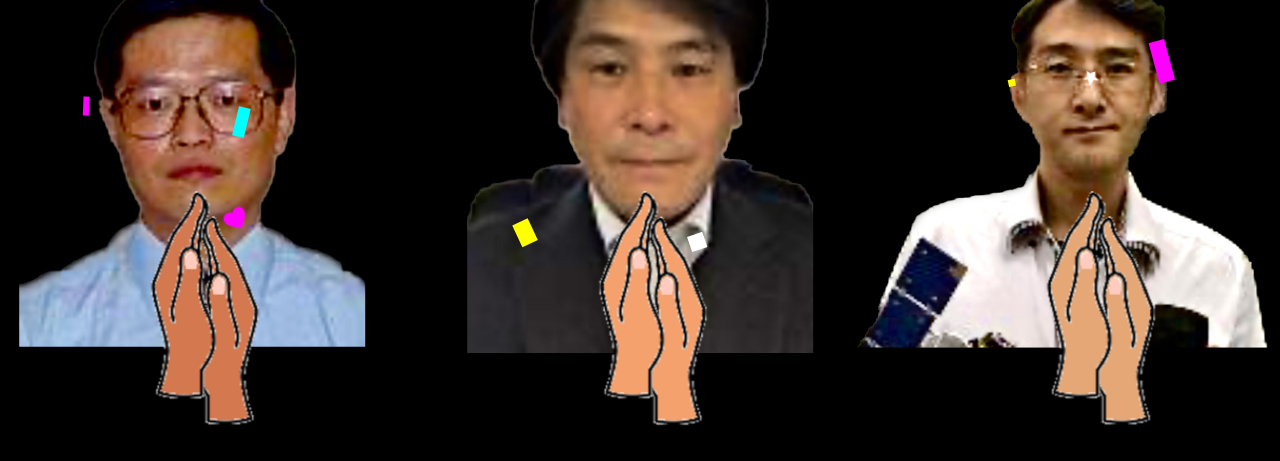
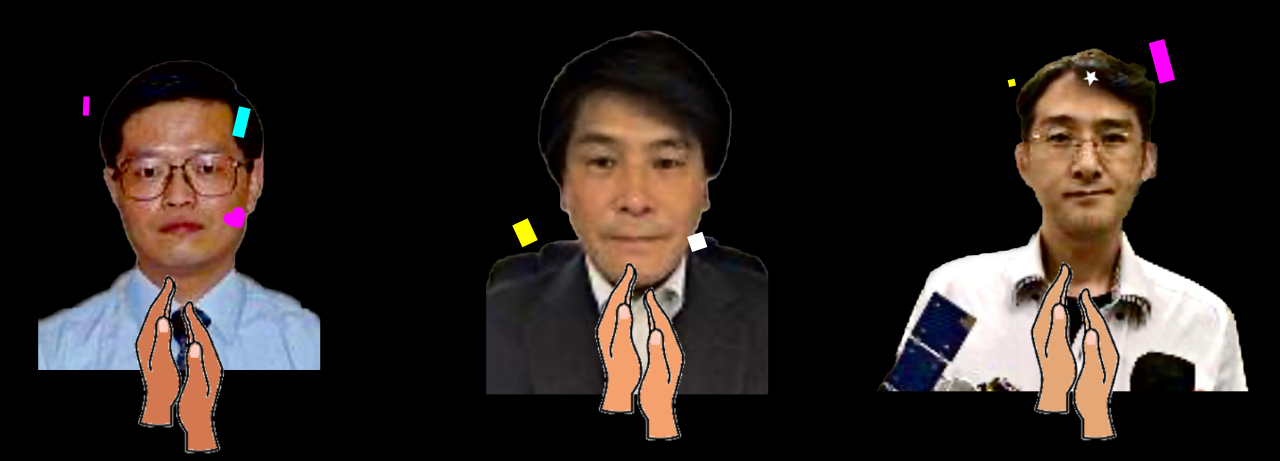
Before and after one commit to attyoh/birthday, a plain HTML site: page omikawa/birthday.html in a window 1280 px wide. Shown: the part 429-890 px from the top of the page. Before the commit the page ends 864 px from the top, so only its background shows below. Drawn offline with Linux system fonts and the light colour scheme.

Commit message:
fix css image max

```diff
--- a/omikawa/birthday.html
+++ b/omikawa/birthday.html
@@ -3,7 +3,7 @@
 <head>
     <meta charset="UTF-8">
     <meta name="viewport" content="width=device-width, initial-scale=1.0">
-    <title>大見川！お誕生日おめでとう！</title>
+    <title>Happy Birthday !!</title>
     <link rel="stylesheet" href="css/styles.css">
 </head>
 <div>
--- a/omikawa/css/styles.css
+++ b/omikawa/css/styles.css
@@ -40,63 +40,64 @@ body {
 /* 顔の画像 */
 .img-cat img {
     position: absolute;
-    width: 27%;
+    width: 22%;
     bottom: -13vw;
 }
 
 /* 手の画像 */
 .img-hand img {
     position: absolute;
-    width: 15%;
+    width: 11%;
 }
 
 /* 真ん中の画像 */
 #img-cat-center img{
-    left: 50%;
+    left: 49%;
     bottom: -16vw;
     transform: translate(-50%, -50%);
 }
 
 #img-container-center_right img{
-    left: 45%;
-    bottom: -5vw;
+    left: 46%;
+    bottom: -6vw;
 }
 
 #img-container-center_left img{
-    left: 42%;
-    bottom: -3vw;
+    left: 43%;
+    bottom: -4vw;
 }
 
 /* 右の画像 */
 #img-cat-right img{
-    width: 32%;
+    width: 29%;
     left: 83%;
-    bottom: -13vw;
+    bottom: -15vw;
     transform: translate(-50%, -50%);
 }
 
 #img-container-right_right img{
     left: 80%;
-    bottom: -5vw;
+    bottom: -6vw;
 }
 
 #img-container-right_left img{
     left: 77%;
-    bottom: -3vw;
+    bottom: -4vw;
 }
 
 /* 左の画像 */
 #img-cat-left img{
-    left: 15%;
+    left: 14%;
+    bottom: -12vw;
     transform: translate(-50%, -50%);
 }
 
 #img-container-left_right img{
     left: 10%;
-    bottom: -5vw;
+    bottom: -7vw;
 }
 
 #img-container-left_left img{
     left: 7%;
-    bottom: -3vw;
+    bottom: -5vw;
 }
```
Also changed, not shown: omikawa/js/script.js.
